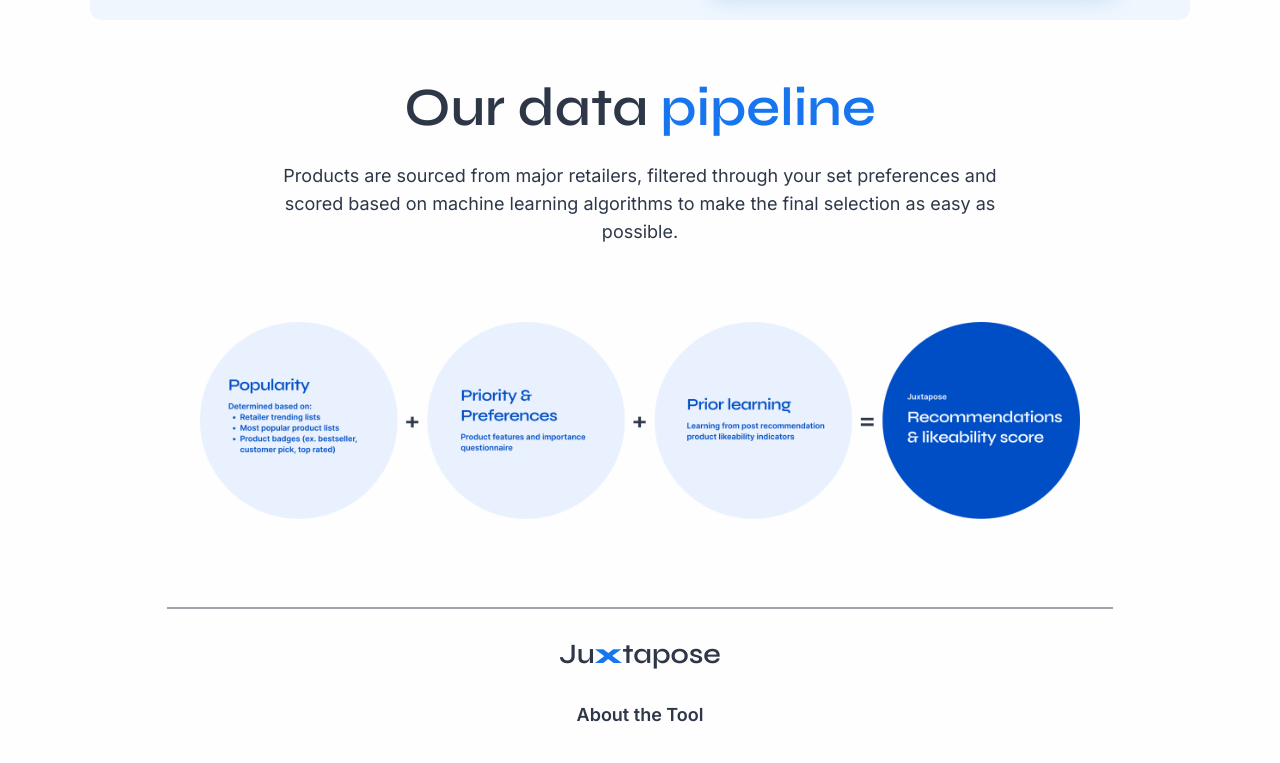
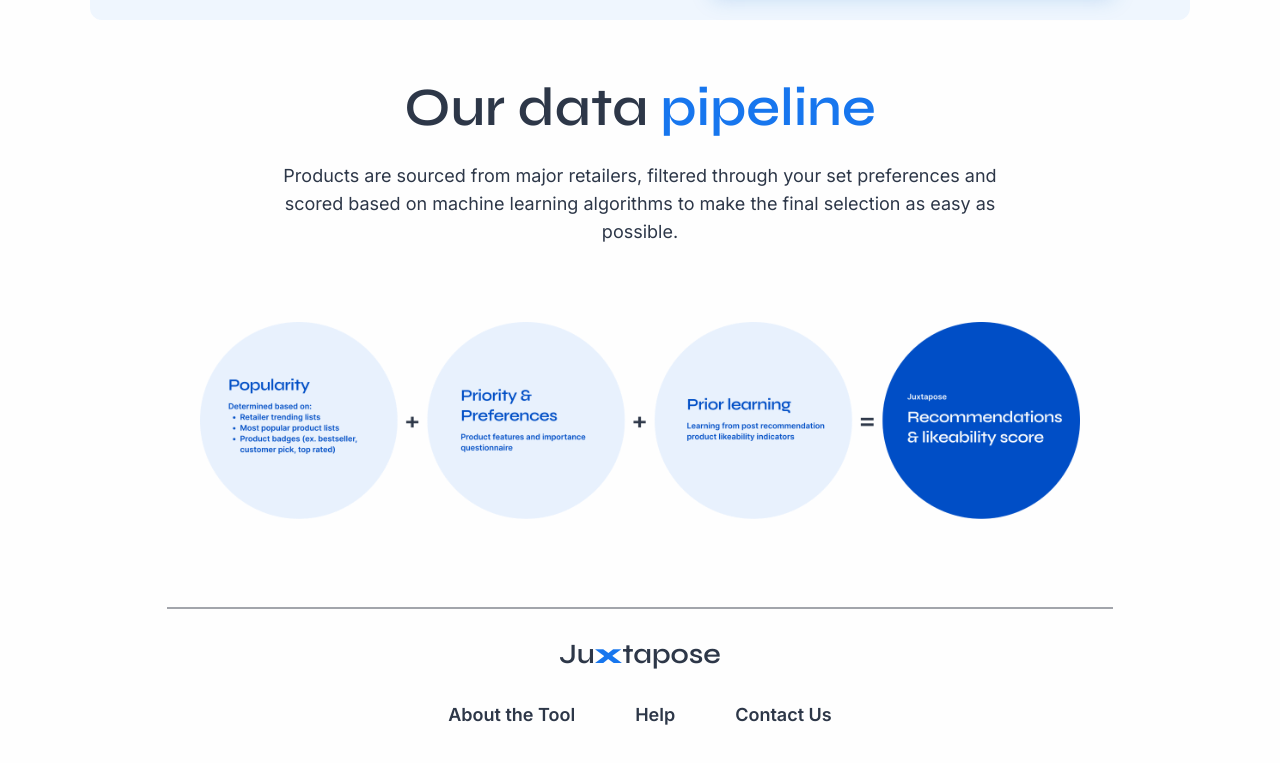
Before and after one commit to tzada8/capstone, a React (Create React App) app in the folder frontend/: page / in a window 1280 px wide. Shown: the part 1161-1924 px from the top of the page. Built offline with nearby package versions, Linux system fonts and the light colour scheme.

Commit message:
add back footer options

```diff
--- a/frontend/src/components/footer/Footer.jsx
+++ b/frontend/src/components/footer/Footer.jsx
@@ -14,6 +14,8 @@
             </div>
             <div className="footer-options-container">
                 <Link className="body-1-bold footer-option" to={routes.home}>About the Tool</Link>
+                <Link className="body-1-bold footer-option" to={routes.home}>Help</Link>
+                <Link className="body-1-bold footer-option" to={routes.home}>Contact Us</Link>
             </div>
         </footer>
     )
```
